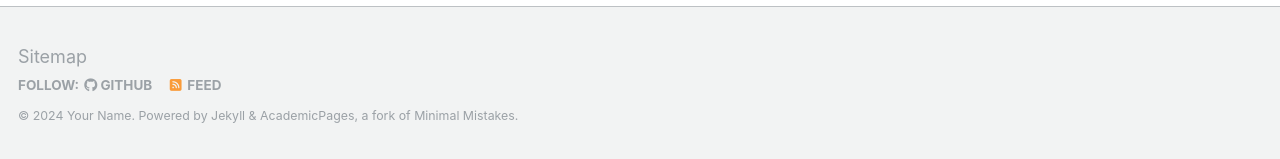
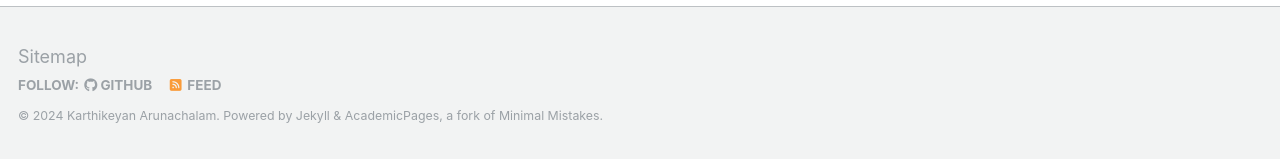
Before and after one commit to karthikeyansct/karthikeyan.github.io, a Jekyll site: the page built from _pages/about.md, in a window 1280 px wide and 900 px high, scrolled down 2463 px. Shown: the part 738-897 px from the top of the window. Built offline with Jekyll 4.4.1, drawn with Linux system fonts in a browser that asks for light colours; some web fonts are replaced.

Commit message:
Update _config.yml
Changed name

```diff
--- a/_config.yml
+++ b/_config.yml
@@ -10,7 +10,7 @@
 locale                   : "en-US"
 title                    : "Your Name / Site Title"
 title_separator          : "-"
-name                     : &name "Your Name"
+name                     : &name "Karthikeyan Arunachalam"
 description              : &description "personal description"
 url                      : https://academicpages.github.io # the base hostname & protocol for your site e.g. "https://mmistakes.github.io"
 baseurl                  : "" # the subpath of your site, e.g. "/blog"
```
